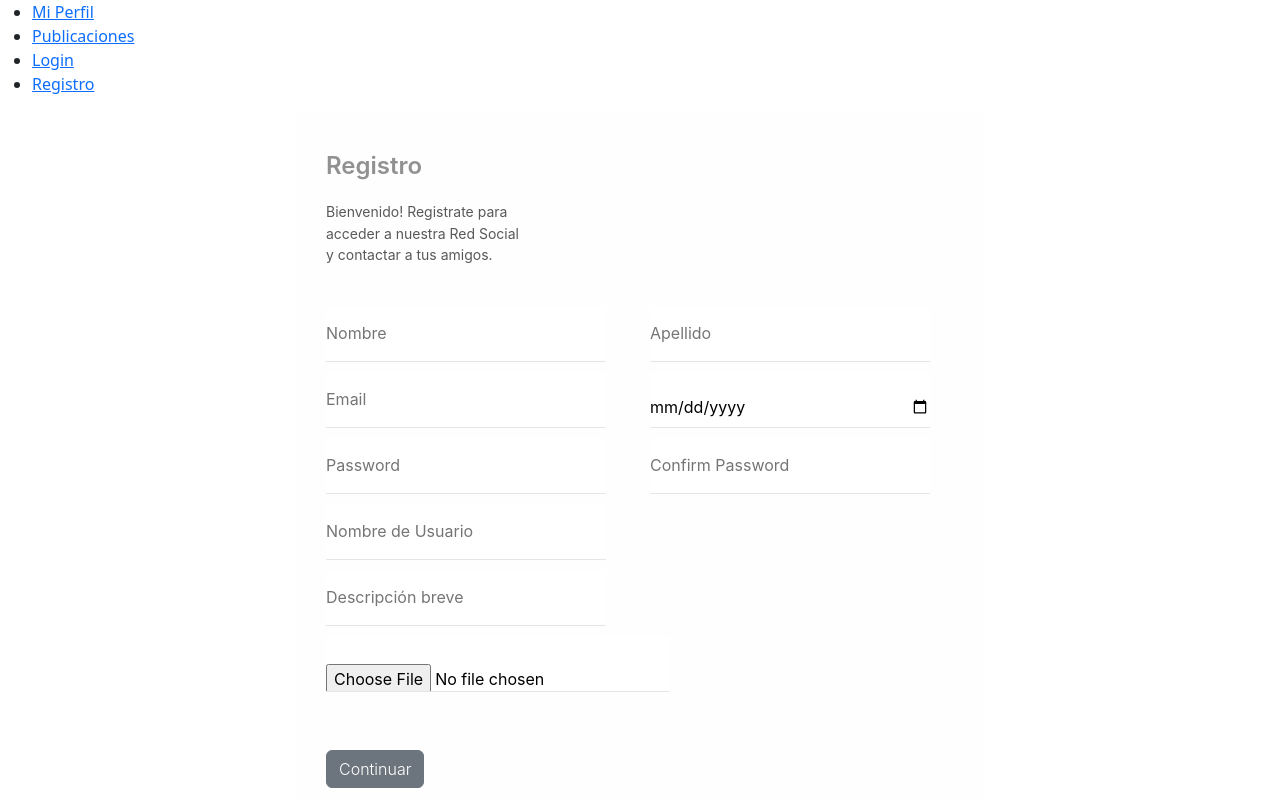
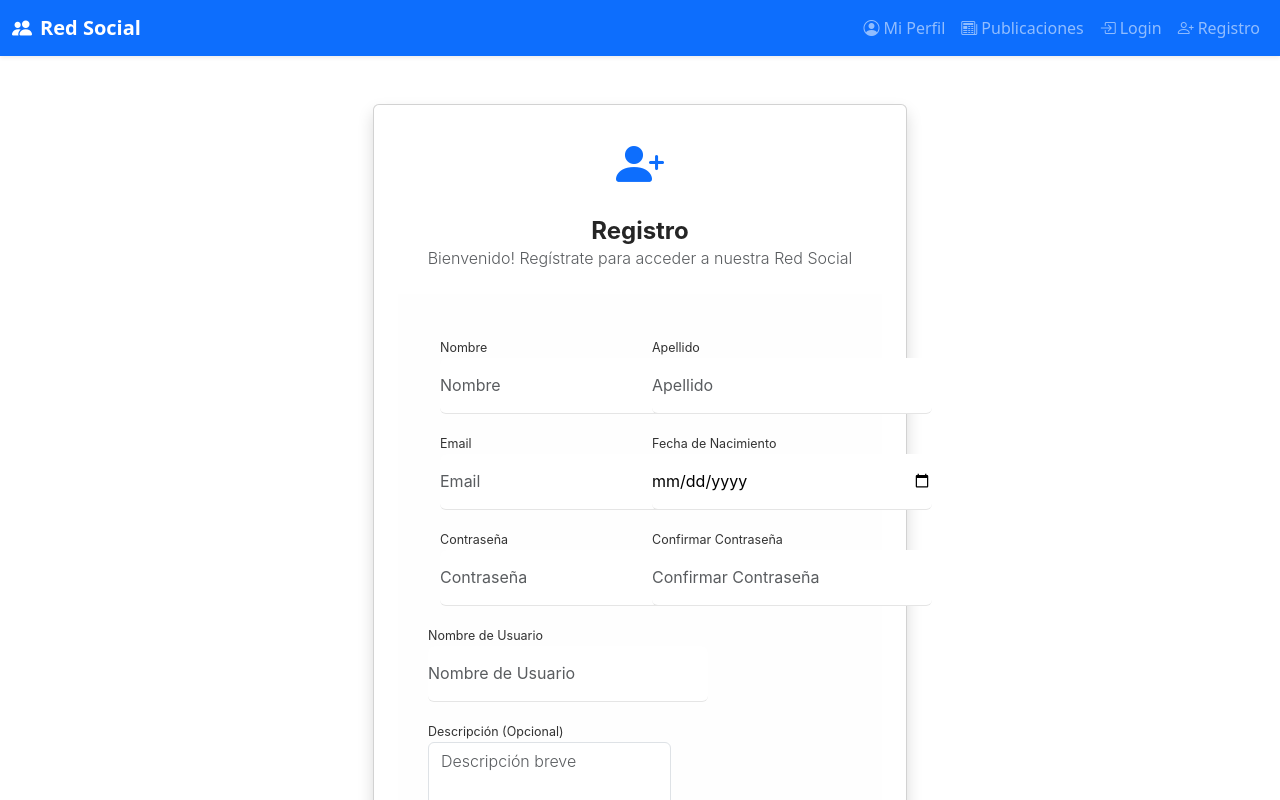
Before and after one commit to Sebadalpra/SEBASTIAN-DALPRA-TP2-PROG4-2025-C2, an Angular app in the folder client/: page /registro in a window 1280 px wide. Shown: the top 800 px of the page. Built offline with nearby package versions, Linux system fonts and the light colour scheme.

Commit message:
estetica front

```diff
--- a/client/src/app/app.html
+++ b/client/src/app/app.html
@@ -1,13 +1,38 @@
-<nav>
-  <ul>
-    <li><a routerLink="/perfil">Mi Perfil</a></li>
-    <li><a routerLink="/publicaciones">Publicaciones</a></li>
-    <li><a routerLink="/login">Login</a></li>
-    <li><a routerLink="/registro">Registro</a></li>
-  </ul>
+<nav class="navbar navbar-expand-lg navbar-dark bg-primary shadow-sm">
+  <div class="container-fluid">
+    <a class="navbar-brand fw-bold" routerLink="/">
+      <i class="bi bi-people-fill me-2"></i>Red Social
+    </a>
+    <button class="navbar-toggler" type="button" data-bs-toggle="collapse" data-bs-target="#navbarNav" aria-controls="navbarNav" aria-expanded="false" aria-label="Toggle navigation">
+      <span class="navbar-toggler-icon"></span>
+    </button>
+    <div class="collapse navbar-collapse" id="navbarNav">
+      <ul class="navbar-nav ms-auto">
+        <li class="nav-item">
+          <a class="nav-link" routerLink="/perfil" routerLinkActive="active">
+            <i class="bi bi-person-circle me-1"></i>Mi Perfil
+          </a>
+        </li>
+        <li class="nav-item">
+          <a class="nav-link" routerLink="/publicaciones" routerLinkActive="active">
+            <i class="bi bi-newspaper me-1"></i>Publicaciones
+          </a>
+        </li>
+        <li class="nav-item">
+          <a class="nav-link" routerLink="/login" routerLinkActive="active">
+            <i class="bi bi-box-arrow-in-right me-1"></i>Login
+          </a>
+        </li>
+        <li class="nav-item">
+          <a class="nav-link" routerLink="/registro" routerLinkActive="active">
+            <i class="bi bi-person-plus me-1"></i>Registro
+          </a>
+        </li>
+      </ul>
+    </div>
+  </div>
 </nav>
 
-<main class="container align-items-center d-flex flex-column">
+<main class="container py-4">
   <router-outlet/>
-
 </main>
--- a/client/src/app/pages/login/login.html
+++ b/client/src/app/pages/login/login.html
@@ -1,20 +1,40 @@
-<div class="session">
-    <div class="left">
+<div class="row justify-content-center mt-5">
+    <div class="col-md-5 col-lg-4">
+        <div class="card shadow">
+            <div class="card-body p-4">
+                <div class="text-center mb-4">
+                    <i class="bi bi-people-fill text-primary" style="font-size: 3rem;"></i>
+                    <h4 class="mt-3 fw-bold">Red Social</h4>
+                    <p class="text-muted">Bienvenido! Inicia sesión para continuar</p>
+                </div>
 
+                <form [formGroup]="formIniciarSesion" autocomplete="off">
+                    <div class="mb-3">
+                        <label for="user" class="form-label">Usuario</label>
+                        <div class="input-group">
+                            <span class="input-group-text"><i class="bi bi-person"></i></span>
+                            <input type="text" class="form-control" formControlName="user" placeholder="Usuario" id="user" name="user">
+                        </div>
+                    </div>
+
+                    <div class="mb-3">
+                        <label for="password" class="form-label">Contraseña</label>
+                        <div class="input-group">
+                            <span class="input-group-text"><i class="bi bi-lock"></i></span>
+                            <input type="password" class="form-control" formControlName="password" placeholder="Contraseña" id="password" name="password">
+                        </div>
+                    </div>
+
+                    <button class="btn btn-primary w-100 mb-3" type="submit">
+                        <i class="bi bi-box-arrow-in-right me-2"></i>Iniciar Sesión
+                    </button>
+
+                    <div class="text-center">
+                        <span class="text-muted">¿No tienes cuenta? </span>
+                        <a routerLink="/registro" class="text-decoration-none">Regístrate</a>
+                    </div>
+                </form>
+            </div>
+        </div>
     </div>
-    <form [formGroup]="formIniciarSesion" class="log-in" autocomplete="off">
-        <h4><span>Red Social</span></h4>
-        <p>Bienvenido!, inicia sesión para continuar:</p>
-        <div class="floating-label">
-            <input type="usuario" formControlName="user" placeholder="Usuario" id="user" name="user">
-        </div>
-
-        <div class="floating-label">
-            <input type="password" formControlName="password" placeholder="Password" id="password" name="password">
-        </div>
-
-        <button class="mt-5 btn btn-secondary" type="submit">Log in</button>
-
-        <a routerLink="/registro" class="discrete">Registrarse</a>
-    </form>
 </div>
--- a/client/src/app/pages/publicaciones/publicaciones.html
+++ b/client/src/app/pages/publicaciones/publicaciones.html
@@ -1,26 +1,76 @@
-<p>publicaciones works!</p>
-
-<form action="" [formGroup]="publicacionesGroup" (ngSubmit)="crearPublicacion()" (keyup.enter)="crearPublicacion()">
-    <input type="text" placeholder="Titulo" formControlName="titulo" />
-    <input type="text" placeholder="Mensaje" formControlName="mensaje" />
-
-
-        <div class="floating-label">
-            <input type="file" (change)="seleccionarArchivo($event) " formControlName="imagen" />
+<div class="row">
+    <div class="col-lg-8 mx-auto">
+        <!-- Formulario para crear publicación -->
+        <div class="card shadow-sm mb-4 border-0">
+            <div class="card-body p-4">
+                <div class="d-flex align-items-center mb-4">
+                    <div class="rounded-circle bg-primary bg-gradient text-white d-flex align-items-center justify-content-center me-3" style="width: 45px; height: 45px;">
+                        <i class="bi bi-pencil-square fs-5"></i>
+                    </div>
+                    <h5 class="card-title mb-0 fw-bold">Crear Nueva Publicación</h5>
+                </div>
+                <form [formGroup]="publicacionesGroup" (ngSubmit)="crearPublicacion()">
+                    <div class="mb-3">
+                        <label class="form-label fw-semibold">
+                            <i class="bi bi-card-heading me-1 text-primary"></i>Título
+                        </label>
+                        <input type="text" class="form-control form-control-lg border-2" placeholder="Escribe un título atractivo..." formControlName="titulo" />
+                    </div>
+                    <div class="mb-3">
+                        <label class="form-label fw-semibold">
+                            <i class="bi bi-chat-left-text me-1 text-primary"></i>Contenido
+                        </label>
+                        <textarea class="form-control border-2" rows="4" placeholder="¿Qué estás pensando? Comparte algo interesante..." formControlName="mensaje"></textarea>
+                    </div>
+                    <div class="mb-4">
+                        <label class="form-label fw-semibold">
+                            <i class="bi bi-image me-1 text-primary"></i>Imagen (opcional)
+                        </label>
+                        <div class="input-group">
+                            <input type="file" class="form-control border-2" (change)="seleccionarArchivo($event)" formControlName="imagen" accept="image/*" />
+                        </div>
+                        <small class="text-muted">Formatos admitidos: JPG, PNG, GIF</small>
+                    </div>
+                    <div class="d-grid">
+                        <button type="submit" class="btn btn-primary btn-lg">
+                            <i class="bi bi-send-fill me-2"></i>Publicar Ahora
+                        </button>
+                    </div>
+                </form>
+            </div>
         </div>
 
-    <button type="submit">Crear Publicación</button>
-</form>
-
-<h2>Publicaciones</h2>
-<div class="">
-    @for (publicacion of this.publicaciones; track $index) {
-        <div class="publicacion card mb-3">
-            <h3>Usuario Nombre</h3>
-            <h3>{{ publicacion.titulo }}</h3>
-            <p>{{ publicacion.mensaje }}</p>
-            <img [src]="buildRutaImagen(publicacion.imagen)" alt="Imagen de la publicación" />
-
-        </div>
-    }
+        <!-- Lista de publicaciones -->
+        <h4 class="mb-3">
+            <i class="bi bi-newspaper me-2"></i>Publicaciones Recientes
+        </h4>
+        @for (publicacion of this.publicaciones; track $index) {
+            <div class="card shadow-sm mb-3">
+                <div class="card-body">
+                    <div class="d-flex align-items-center mb-3">
+                        <div class="rounded-circle bg-primary text-white d-flex align-items-center justify-content-center" style="width: 40px; height: 40px;">
+                            <i class="bi bi-person-fill"></i>
+                        </div>
+                        <div class="ms-3">
+                            <h6 class="mb-0">Usuario</h6>
+                            <small class="text-muted">Hace un momento</small>
+                        </div>
+                    </div>
+                    <h5 class="card-title fw-bold">{{ publicacion.titulo }}</h5>
+                    <p class="card-text">{{ publicacion.mensaje }}</p>
+                    @if (publicacion.imagen) {
+                        <div class="text-center mb-3">
+                            <img [src]="buildRutaImagen(publicacion.imagen)" class="img-fluid rounded shadow-sm" style="max-height: 500px; object-fit: cover;" alt="Imagen de la publicación" />
+                        </div>
+                    }
+                    <hr class="my-3">
+                    <div class="d-flex gap-4 text-muted">
+                        <small class="cursor-pointer"><i class="bi bi-heart me-1"></i>Me gusta</small>
+                        <small class="cursor-pointer"><i class="bi bi-chat me-1"></i>Comentar</small>
+                        <small class="cursor-pointer"><i class="bi bi-share me-1"></i>Compartir</small>
+                    </div>
+                </div>
+            </div>
+        }
+    </div>
 </div>
--- a/client/src/app/pages/registro/registro.html
+++ b/client/src/app/pages/registro/registro.html
@@ -1,117 +1,129 @@
-<div class="session">
+<div class="row justify-content-center mt-4">
+    <div class="col-md-8 col-lg-6">
+        <div class="card shadow">
+            <div class="card-body p-4">
+                <div class="text-center mb-4">
+                    <i class="bi bi-person-plus-fill text-primary" style="font-size: 3rem;"></i>
+                    <h4 class="mt-3 fw-bold">Registro</h4>
+                    <p class="text-muted">Bienvenido! Regístrate para acceder a nuestra Red Social</p>
+                </div>
 
-    <form action="" class="log-in" [formGroup]="grupoRegistro" (ngSubmit)="enviarRegistro()" >
-
-        <h4>Registro</h4>
-        <p>Bienvenido! Registrate para acceder a nuestra Red Social y contactar a tus amigos.</p>
-        <div class="floating-label">
-            <div>
-                <input class="me-5" placeholder="Nombre" type="text" formControlName="nombre" name="nombre" id="nombre">
-                <!-- Validaciones nombre -->
+                <form [formGroup]="grupoRegistro" (ngSubmit)="enviarRegistro()">
+                    <div class="row mb-3">
+                        <div class="col-md-6">
+                            <label for="nombre" class="form-label">Nombre</label>
+                            <input class="form-control" placeholder="Nombre" type="text" formControlName="nombre" name="nombre" id="nombre">
                             @if (nombre?.errors?.["required"] != null && nombre?.touched) {
-                        <small class="error">El nombre es requerido.</small>
+                                <small class="text-danger">El nombre es requerido.</small>
                             }
                             @if (nombre?.errors?.["minlength"]) {
-                    <small class="error">El nombre debe tener al menos 3 caracteres.</small>
+                                <small class="text-danger">El nombre debe tener al menos 3 caracteres.</small>
                             }
                             @if (nombre?.errors?.["pattern"]) {
-                    <small class="error">El nombre solo puede contener letras y espacios.</small>
+                                <small class="text-danger">El nombre solo puede contener letras y espacios.</small>
                             }
                         </div>
 
-            <div>
-            <input placeholder="Apellido" type="text" formControlName="apellido" name="apellido" id="apellido" >
-                <!-- Validaciones apellido -->
+                        <div class="col-md-6">
+                            <label for="apellido" class="form-label">Apellido</label>
+                            <input class="form-control" placeholder="Apellido" type="text" formControlName="apellido" name="apellido" id="apellido">
                             @if (apellido?.errors?.["required"] != null && apellido?.touched) {
-                        <small class="error">El apellido es requerido.</small>
+                                <small class="text-danger">El apellido es requerido.</small>
                             }
                             @if (apellido?.errors?.["minlength"]) {
-                        <small class="error">El apellido debe tener al menos 3 caracteres.</small>
+                                <small class="text-danger">El apellido debe tener al menos 3 caracteres.</small>
                             }
                             @if (apellido?.errors?.["pattern"]) {
-                    <small class="error">El apellido solo puede contener letras y espacios.</small>
-                }
-            </div>
-
-        </div>
-
-        <div class="floating-label">
-            <div>
-                <input class="me-5" placeholder="Email" type="email" formControlName="email" name="email" id="email" >
-                <!-- Validaciones email -->
-                @if(email?.errors?.["required"] != null && email?.touched) {
-                        <small class="error">El email es requerido.</small>
-                    }
-                    @if (email?.errors?.["email"]) {
-                        <small class="error">El email no es válido.</small>
-                }
-                    <!-- si email ya existe -->
-                    @if (email?.errors?.["emailExiste"]) {
-                        <small class="error">El email ya está registrado.</small>
-                    }
-            </div>
-
-            <div >
-                <input type="date" placeholder="Fecha de Nacimiento" formControlName="fechaNacimiento" name="fechaNacimiento" id="fechaNacimiento">
-                <!-- Validaciones fecha de nacimiento -->
-                @if (fechaNac?.errors?.["required"] != null && fechaNac?.touched) {
-                        <small class="error">La fecha de nacimiento es requerida.</small>
-                    }
-            </div>
-
-        </div>
-
-        <div class="floating-label">
-            <div>
-                <input class="me-5" placeholder="Password" type="password" formControlName="password" name="password" id="password" >
-                <!-- Validaciones password -->
-                @if(password?.errors?.["required"] != null && password?.touched) {
-                        <small class="error">La contraseña es requerida.</small>
-                    }
-                    @if (password?.errors?.["minlength"]) {
-                        <small class="error">La contraseña debe tener al menos 6 caracteres.</small>
-                }
-            </div>
-
-            <div>
-                <input placeholder="Confirm Password" type="password" formControlName="confirmPassword" name="confirmPassword" id="confirmPassword">
-                <!-- Validaciones confirm password -->
-                @if (confirmPassword?.errors?.["required"] != null && confirmPassword?.touched) {
-                        <small class="error">La confirmación de la contraseña es requerida.</small>
-                    }
-                    @if (confirmPassword?.errors?.["minlength"]) {
-                        <small class="error">La confirmación de la contraseña debe tener al menos 6 caracteres.</small>
+                                <small class="text-danger">El apellido solo puede contener letras y espacios.</small>
                             }
                         </div>
                     </div>
 
-        <div class="floating-label">
-            <input type="text" placeholder="Nombre de Usuario" formControlName="userName" name="userName" id="userName">
-            <!-- Validaciones username -->
-            @if (userName?.errors?.["required"] != null && userName?.touched) {
-                    <small class="error">El nombre de usuario es requerido.</small>
+                    <div class="row mb-3">
+                        <div class="col-md-6">
+                            <label for="email" class="form-label">Email</label>
+                            <input class="form-control" placeholder="Email" type="email" formControlName="email" name="email" id="email">
+                            @if(email?.errors?.["required"] != null && email?.touched) {
+                                <small class="text-danger">El email es requerido.</small>
                             }
-                @if (userName?.errors?.["minlength"]) {
-                    <small class="error">El nombre de usuario debe tener al menos 3 caracteres.</small>
+                            @if (email?.errors?.["email"]) {
+                                <small class="text-danger">El email no es válido.</small>
                             }
-                @if (userName?.errors?.["pattern"]) {
-                    <small class="error">El nombre de usuario solo puede contener letras y números.</small>
+                            @if (email?.errors?.["emailExiste"]) {
+                                <small class="text-danger">El email ya está registrado.</small>
                             }
                         </div>
 
-        <div class="floating-label">
-            <input type="text" placeholder="Descripción breve" formControlName="descripcion" >
-            <!-- Validaciones descripcion -->
-             @if (descripcion?.errors?.["maxlength"]) {
-                    <small class="error">La descripción no puede exceder los 200 caracteres.</small>
+                        <div class="col-md-6">
+                            <label for="fechaNacimiento" class="form-label">Fecha de Nacimiento</label>
+                            <input class="form-control" type="date" formControlName="fechaNacimiento" name="fechaNacimiento" id="fechaNacimiento">
+                            @if (fechaNac?.errors?.["required"] != null && fechaNac?.touched) {
+                                <small class="text-danger">La fecha de nacimiento es requerida.</small>
+                            }
+                        </div>
+                    </div>
+
+                    <div class="row mb-3">
+                        <div class="col-md-6">
+                            <label for="password" class="form-label">Contraseña</label>
+                            <input class="form-control" placeholder="Contraseña" type="password" formControlName="password" name="password" id="password">
+                            @if(password?.errors?.["required"] != null && password?.touched) {
+                                <small class="text-danger">La contraseña es requerida.</small>
+                            }
+                            @if (password?.errors?.["minlength"]) {
+                                <small class="text-danger">La contraseña debe tener al menos 6 caracteres.</small>
                             }
                         </div>
 
-        <div class="floating-label">
-            <input type="file" (change)="this.seleccionarArchivo($event)">
+                        <div class="col-md-6">
+                            <label for="confirmPassword" class="form-label">Confirmar Contraseña</label>
+                            <input class="form-control" placeholder="Confirmar Contraseña" type="password" formControlName="confirmPassword" name="confirmPassword" id="confirmPassword">
+                            @if (confirmPassword?.errors?.["required"] != null && confirmPassword?.touched) {
+                                <small class="text-danger">La confirmación de la contraseña es requerida.</small>
+                            }
+                            @if (confirmPassword?.errors?.["minlength"]) {
+                                <small class="text-danger">La confirmación de la contraseña debe tener al menos 6 caracteres.</small>
+                            }
+                        </div>
                     </div>
 
-        <button class="btn btn-secondary mt-5" type="submit">Continuar</button>
-        <a routerLink="/login" class="discrete">Volver al login</a>
+                    <div class="mb-3">
+                        <label for="userName" class="form-label">Nombre de Usuario</label>
+                        <input class="form-control" type="text" placeholder="Nombre de Usuario" formControlName="userName" name="userName" id="userName">
+                        @if (userName?.errors?.["required"] != null && userName?.touched) {
+                            <small class="text-danger">El nombre de usuario es requerido.</small>
+                        }
+                        @if (userName?.errors?.["minlength"]) {
+                            <small class="text-danger">El nombre de usuario debe tener al menos 3 caracteres.</small>
+                        }
+                        @if (userName?.errors?.["pattern"]) {
+                            <small class="text-danger">El nombre de usuario solo puede contener letras y números.</small>
+                        }
+                    </div>
+
+                    <div class="mb-3">
+                        <label for="descripcion" class="form-label">Descripción (Opcional)</label>
+                        <textarea class="form-control" rows="3" placeholder="Descripción breve" formControlName="descripcion"></textarea>
+                        @if (descripcion?.errors?.["maxlength"]) {
+                            <small class="text-danger">La descripción no puede exceder los 200 caracteres.</small>
+                        }
+                    </div>
+
+                    <div class="mb-4">
+                        <label for="imagen" class="form-label">Foto de Perfil (Opcional)</label>
+                        <input class="form-control" type="file" (change)="this.seleccionarArchivo($event)">
+                    </div>
+
+                    <button class="btn btn-primary w-100 mb-3" type="submit">
+                        <i class="bi bi-check-circle me-2"></i>Registrarse
+                    </button>
+
+                    <div class="text-center">
+                        <span class="text-muted">¿Ya tienes cuenta? </span>
+                        <a routerLink="/login" class="text-decoration-none">Inicia sesión</a>
+                    </div>
                 </form>
             </div>
+        </div>
+    </div>
+</div>
--- a/client/src/app/services/api.ts
+++ b/client/src/app/services/api.ts
@@ -12,7 +12,7 @@ export class Api {
   local = 'http://localhost:3000';
   render = 'https://sebastian-dalpra-tp2-prog4-2025-c2-1.onrender.com';
 
-  private baseUrl = this.render;
+  private baseUrl = this.local;
 
   postData(endpoint: string, data: any) {
     return this.http.post(`${this.baseUrl}/${endpoint}`, data);
--- a/client/src/index.html
+++ b/client/src/index.html
@@ -6,8 +6,14 @@
   <base href="/">
   <meta name="viewport" content="width=device-width, initial-scale=1">
   <link rel="icon" type="image/x-icon" href="favicon.ico">
+  <!-- Bootstrap CSS -->
+  <link href="https://cdn.jsdelivr.net/npm/bootstrap@5.3.2/dist/css/bootstrap.min.css" rel="stylesheet">
+  <!-- Bootstrap Icons -->
+  <link rel="stylesheet" href="https://cdn.jsdelivr.net/npm/bootstrap-icons@1.11.1/font/bootstrap-icons.css">
 </head>
 <body>
   <app-root></app-root>
+  <!-- Bootstrap JS -->
+  <script src="https://cdn.jsdelivr.net/npm/bootstrap@5.3.2/dist/js/bootstrap.bundle.min.js"></script>
 </body>
 </html>
```
Lines whose indentation alone changed are shown as unchanged.
